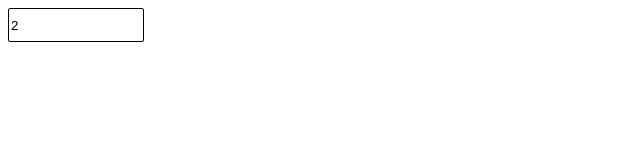
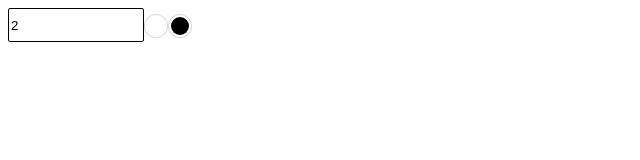
Before and after one commit to vigrodong/ioteamui, a Vue app: page /#/edit in a window 1280 px wide. Shown: the top 160 px of the page, without its empty margins (0-640 px from the left). Built offline with nearby package versions, Linux system fonts and the light colour scheme.

Commit message:
radio基本样式和传值效果

```diff
--- a/src/components/ioteamui/radio.vue
+++ b/src/components/ioteamui/radio.vue
@@ -1,8 +1,87 @@
 <template>
+  <label >
+    <input type="radio" v-model="radioValue" :value="ioValue" style="display:none" @click="doing">
+    <span :style="outside">
+      <span :style="radioStyle"></span>
+    </span>
+  </label>
 
 </template>
 <script>
-
+  export default{
+    data(){
+      return {
+        radioValue: '',
+        defaultStyle: {
+          'background-color': '#fff',
+          'border-radius': '100%',
+          display: 'inline-block',
+          height: '16px',
+          'margin-right': '10px',
+          'margin-top': '-1px',
+          'vertical-align': 'middle',
+          'width': '16px',
+          'line-height': '1'
+        },
+        outside:{
+          'line-height': '1',
+          'background-color': '#fff',
+          height: '18px',
+          padding: '2px',
+          width: '18px',
+          'border-radius': '100%',
+          display: 'inline-block',
+          border: '1px solid rgba(0,0,0,0.15)',
+          'vertical-align': 'middle',
+        },
+        checkedStyle: {
+          'margin-top': '-1px',
+          'line-height': '1',
+          'background-color': '#000',
+          content: ' ',
+          height: '12px',
+          padding: '2px',
+          width: '12px',
+          'border-radius': '100%',
+          display: 'inline-block',
+          border: '1px solid rgba(0,0,0,0.15)',
+          'vertical-align': 'middle',
+          'margin-right': '10px'
+        }
+      }
+    },
+    watch: {
+      value: {
+        handler: function () {
+          this.value != this.ioValue ? this.radioValue = '' : this.radioValue = this.value
+        },
+        deep: true
+      }
+    },
+    computed: {
+      radioStyle(){
+        if (this.radioValue != '') {
+          return this.checkedStyle
+        }
+        else {
+          return this.defaultStyle
+        }
+      }
+    },
+    mounted(){
+      this.radioValue = this.value == this.ioValue ? this.value : '';
+      if (!this.ioStyle) {
+        this.defaultStyle = {...this.defaultStyle, ...this.ioStyle}
+      }
+    },
+    props: ['ioValue', 'value', 'ioStyle'],
+    methods: {
+      doing: function () {
+        this.radioValue = this.ioValue;
+        this.$emit('input', this.radioValue);
+      }
+    }
+  }
 </script>
 <style>
 
--- a/src/components/show.vue
+++ b/src/components/show.vue
@@ -1,8 +1,17 @@
 <template>
-  <io-input v-model="wzd"></io-input>
+  <div>
+    <io-input v-model="wzd"></io-input>
+
+    <ioRadio v-model="wzd" :ioValue="'1'"></ioRadio>
+    <ioRadio v-model="wzd" :ioValue="'2'"></ioRadio>
+
+  </div>
+
 </template>
 <script>
   import ioInput from './ioteamui/input.vue'
+  import ioRadio from './ioteamui/radio.vue'
+  import ioSelect from './ioteamui/select.vue'
 
   export default {
     name: 'show',
@@ -14,13 +23,15 @@
     watch: {
       wzd: {
         handler: function () {
-          console.log(2);
+          console.log(this.wzd);
         },
         deep: true
       }
     },
     components: {
-      ioInput: ioInput
+      ioInput: ioInput,
+      ioRadio: ioRadio,
+      ioSelect: ioSelect
     }
   }
 </script>
```
